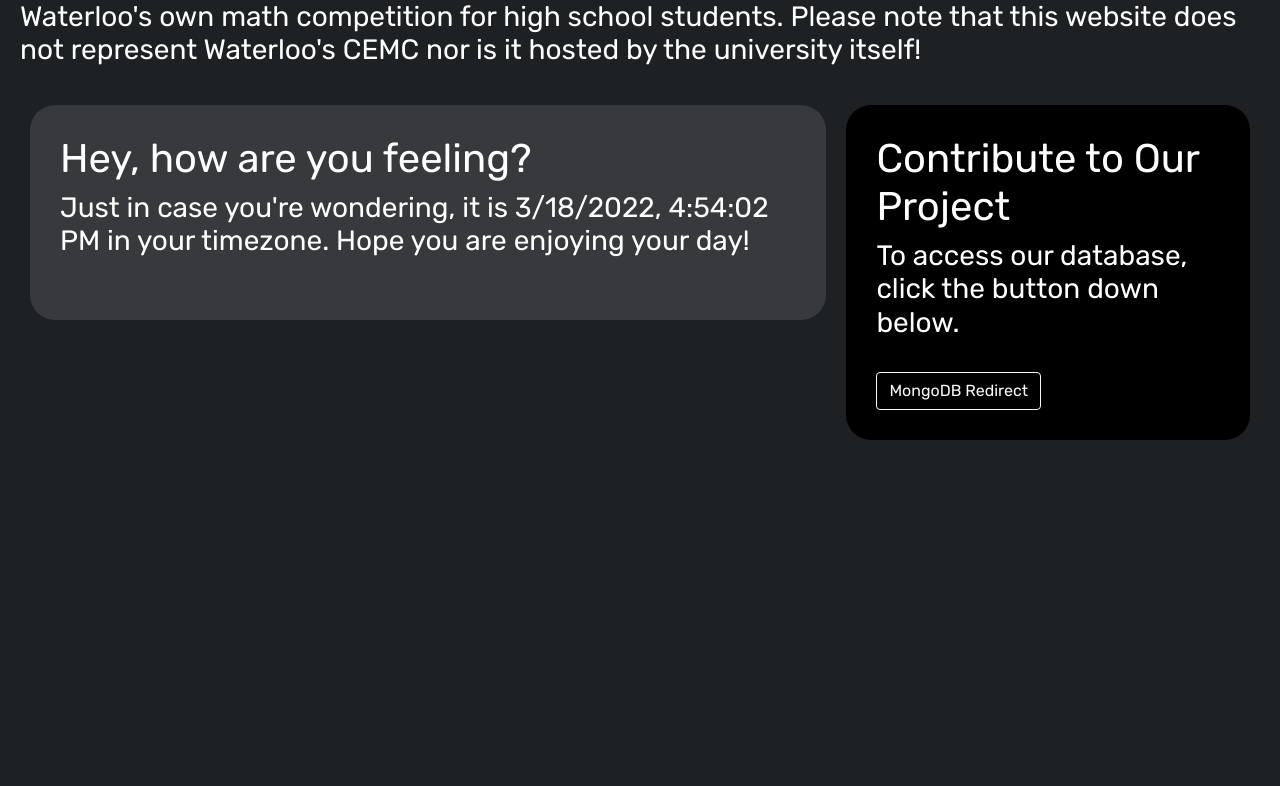
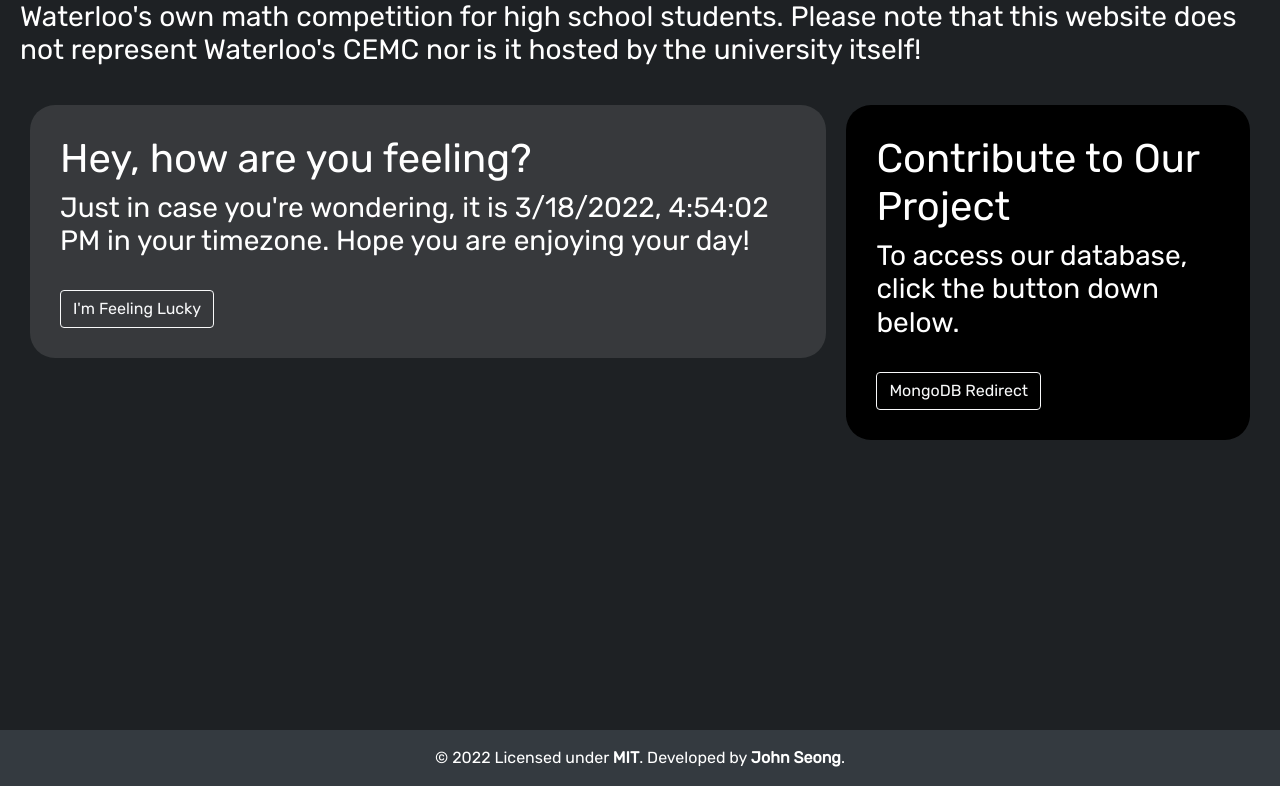
Before and after one commit to wonmor/CEMC-Euclid-Problem-Of-The-Day, a React (Create React App) app in the folder client/: page / in a window 1280 px wide. Shown: the part 346-1132 px from the top of the page. Before the commit the page ends 806 px from the top, so only its background shows below. Built offline with nearby package versions, Linux system fonts and the light colour scheme.

Commit message:
Added a footer

```diff
--- a/client/src/App.jsx
+++ b/client/src/App.jsx
@@ -6,6 +6,7 @@ import { Route, Routes } from "react-router-dom";
 
 // We import all the components we need in our app
 import Navbar from "./components/navbar";
+import Footer from "./components/footer"
 import RecordList from "./components/admin/recordList";
 import Edit from "./components/admin/edit";
 import Create from "./components/admin/create";
@@ -17,7 +18,7 @@ const App = () => {
   return (
     <div>
       <Navbar />
-      <div style={{ margin: 20 }}>
+      <div style={{ margin: 20, 'min-height': '100vh'}}>
       <Routes>
         <Route exact path="/" element={<Home />} />
         <Route path="/source-code" element={<SourceCode />} />
@@ -26,6 +27,7 @@ const App = () => {
         <Route path="/admin/create" element={<Create />} />
       </Routes>
       </div>
+      <Footer />
     </div>
   );
 };
--- /dev/null
+++ b/client/src/components/footer.jsx
@@ -0,0 +1,13 @@
+import React from "react";
+
+export default function Navbar() {
+  return (
+    <div>
+      <footer class="bg-dark text-center text-white">
+        <div class="footer-copyright text-center py-3">
+          © 2022 Licensed under <b>MIT</b>. Developed by <b>John Seong</b>.
+        </div>
+      </footer>
+    </div>
+  );
+}
--- a/client/src/components/home/home.jsx
+++ b/client/src/components/home/home.jsx
@@ -1,10 +1,19 @@
 import React from 'react';
 import { useNavigate } from "react-router-dom";
 
+// import jokes from './humour.json'
+
+// WHY 'NPM RUN BUILD?'
+// LINK: https://stackoverflow.com/questions/43664200/what-is-the-difference-between-npm-install-and-npm-run-build
+
+// function GenerateJoke () {
+//   const parsed_jokes = JSON.parse(jokes);
+// }
+
 export default function Home() {
   const navigate = useNavigate();
+  const dateTimeRef = React.useRef(null);
   // eslint-disable-next-line no-mixed-operators
-  const dateTimeRef = React.useRef(null);
 
   React.useEffect(() => {
     const secondsTimer = setInterval(() => {
@@ -33,6 +42,11 @@ export default function Home() {
             <h1>Hey, how are you feeling?</h1>
             <h3>Just in case you're wondering, it is <span ref={dateTimeRef}>[Retrieving...]</span> in your timezone. Hope you are enjoying your day!</h3>
             <br></br>
+            <button
+              className="btn btn-outline-light"
+            >
+              I'm Feeling Lucky
+            </button>
           </div>
         </li>
         <li>
--- /dev/null
+++ b/client/src/components/home/humour.json
@@ -0,0 +1,33 @@
+[{
+        "id": 1,
+        "joke": "Why was the JavaScript developer sad?<br>Because he didn't Node how to Express himself."
+    },
+    {
+        "id": 2,
+        "joke": "JavaScript is a lot like English;<br>No one knows how to use semicolons properly."
+    },
+    {
+        "id": 3,
+        "joke": "Why do JavaScripters wear glasses?<br>Because they don't C#."
+    },
+    {
+        "id": 4,
+        "joke": "Why was the JavaScript developer sad?<br>Because he didn't Node how to Express himself"
+    },
+    {
+        "id": 5,
+        "joke": "Don't trust javascript programmers<br>All they do is promises but they never callback."
+    },
+    {
+        "id": 6,
+        "joke": "What's the difference between Java and JavaScript?<br>Java and JavaScript are similar in the same way car and carpet are."
+    },
+    {
+        "id": 7,
+        "joke": "The three most well known languages in India are English, Hindi, and... JavaScript."
+    },
+    {
+        "id": 8,
+        "joke": "JAVA is to JavaScript as CORONA is to Coronavirus."
+    }
+]
```
Also changed, not shown: 2 other files (tests, documents, lock files or other folders).
